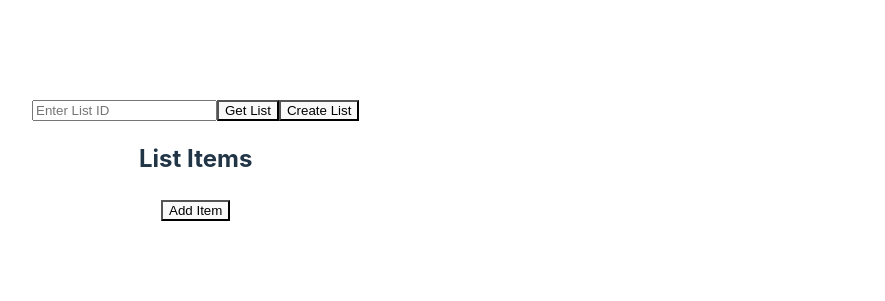
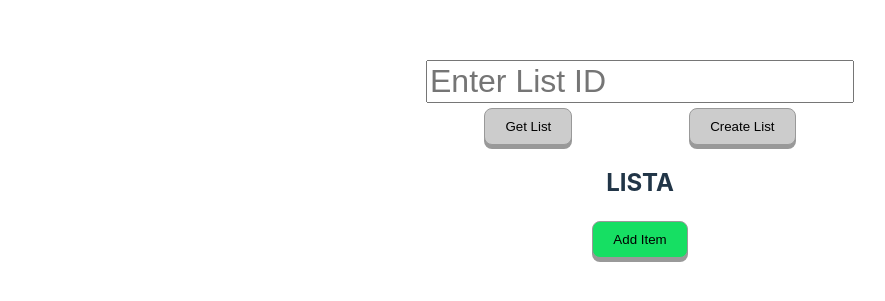
Before and after one commit to simone-caccialanza/Lista, a React (Vite) app: page / in a window 1280 px wide. Shown: the part 241-542 px from the top of the page, without its empty margins (0-885 px from the left). Built offline with nearby package versions, Linux system fonts and the light colour scheme.

Commit message:
Everything is bigger

```diff
--- a/src/App.css
+++ b/src/App.css
@@ -40,3 +40,8 @@
 .read-the-docs {
   color: #888;
 }
+
+.listId-input {
+  font-size: xx-large;
+  margin-bottom: 5px;
+}
--- a/src/App.jsx
+++ b/src/App.jsx
@@ -31,6 +31,7 @@ function App() {
   return (
     <div className="App">
       <input
+      className='listId-input'
         type="text"
         placeholder="Enter List ID"
         value={selectedListId}
--- a/src/Item.jsx
+++ b/src/Item.jsx
@@ -1,4 +1,5 @@
 import React, { useState, useEffect } from 'react';
+import './styles/Item.css'
 
 function Item({ item, onRemove, onUpdate }) {
   const [checked, setChecked] = useState(false);
@@ -29,9 +30,26 @@ function Item({ item, onRemove, onUpdate }) {
 
   return (
     <div className="Item">
-      <input type="checkbox" checked={checked} onChange={handleCheckboxChange} />
-      <textarea value={text} onChange={handleTextChange} />
-      <button onClick={handleRemove}>Remove</button>
+      <input className='custom-checkbox' type="checkbox" checked={checked} onChange={handleCheckboxChange} />
+      <input className='item-text' type='text' value={text} maxLength="15" onChange={handleTextChange} />
+      <button className='remove-button' onClick={handleRemove}>
+        <svg
+          xmlns="http://www.w3.org/2000/svg"
+          width="24"
+          height="24"
+          viewBox="0 0 24 24"
+          fill="#ffffff"
+        >
+          <path
+            fill="none"
+            d="M0 0h24v24H0V0z"
+          />
+          <path
+            fill="#ffffff"
+            d="M9 3h6a1 1 0 0 1 1 1v1h4a1 1 0 0 1 1 1v2h-2v13a2 2 0 0 1-2 2H8a2 2 0 0 1-2-2V8H4V6a1 1 0 0 1 1-1h4V4a1 1 0 0 1 1-1zm5 3H10V4h4v2zm-1 14V8h2v12h-2z"
+    />
+        </svg>
+      </button>
     </div>
   );
 }
--- a/src/List.jsx
+++ b/src/List.jsx
@@ -1,5 +1,6 @@
 import React, { useState, useEffect } from 'react';
 import Item from './Item';
+import './styles/List.css';
 import { BASE_URL, UPDATE_INTERVAL_MS } from './Constants';
 
 function List({ selectedListId, createList }) {
@@ -125,11 +126,13 @@ function List({ selectedListId, createList }) {
   // Rest of the functions remain the same
 
   return (
-    <>
-      <button onClick={() => fetchItems(selectedListId)}>Get List</button>
-      <button onClick={() => createList()}>Create List</button>
+    <div>
+      <div className='button-container'>
+        <button className='bouncy-button' onClick={() => fetchItems(selectedListId)}>Get List</button>
+        <button className='bouncy-button' onClick={() => createList()}>Create List</button>
+      </div>
       <div className="List">
-        <h2>List Items</h2>
+        <h2>LISTA</h2>
         {items.map((item) => (
           <Item
             key={item.id}
@@ -138,9 +141,9 @@ function List({ selectedListId, createList }) {
             onUpdate={addItemToUpdate}
           />
         ))}
-        <button onClick={addItemToBackend}>Add Item</button>
+        <button className='add-button bouncy-button' onClick={addItemToBackend}>Add Item</button>
       </div>
-    </>
+    </div>
   );
 }
 
--- a/src/index.css
+++ b/src/index.css
@@ -25,7 +25,7 @@ a:hover {
 
 body {
   margin: 0;
-  display: flex;
+  display: grid;
   place-items: center;
   min-width: 320px;
   min-height: 100vh;
--- /dev/null
+++ b/src/styles/Item.css
@@ -0,0 +1,10 @@
+.item-text{
+    font-size: x-large;
+}
+
+/* Define a class for custom checkboxes */
+.custom-checkbox {
+    height: 47px;
+    width: 47px;
+    margin: 0px 0.5px 0px 0px;
+}
--- a/src/styles/List.css
+++ b/src/styles/List.css
@@ -1,6 +1,37 @@
-.list-container {
-    display: grid;
-    place-items: center;
-    padding-inline-start: 0px;
-    /*height: 100vh;*/
+.button-container {
+    display: flex;
+    place-content: space-around;
 }
+
+.bouncy-button {
+    display: inline-block;
+    padding: 10px 20px;
+    border: 1px solid #999;
+    border-radius: 8px;
+    background-color: #ccc;
+    box-shadow: 0 4px #999;
+    transition: transform 0.2s, box-shadow 0.2s;
+}
+
+.bouncy-button:active {
+    transform: translateY(4px);
+    box-shadow: none;
+}
+
+.remove-button {
+    display: inline-block;
+    padding: 10px;
+    background-color: #ff0000; /* Red background color for the button */
+    border: none;
+    border-radius: 8px;
+    cursor: pointer;
+    /* Add additional styles as needed */
+}
+
+.add-button {
+    background-color: #16df63;
+}
+
+.Item {
+    display: flex;
+}
```
Also changed, not shown: src/styles/ListItem.css (deleted, +0 -45 lines).
